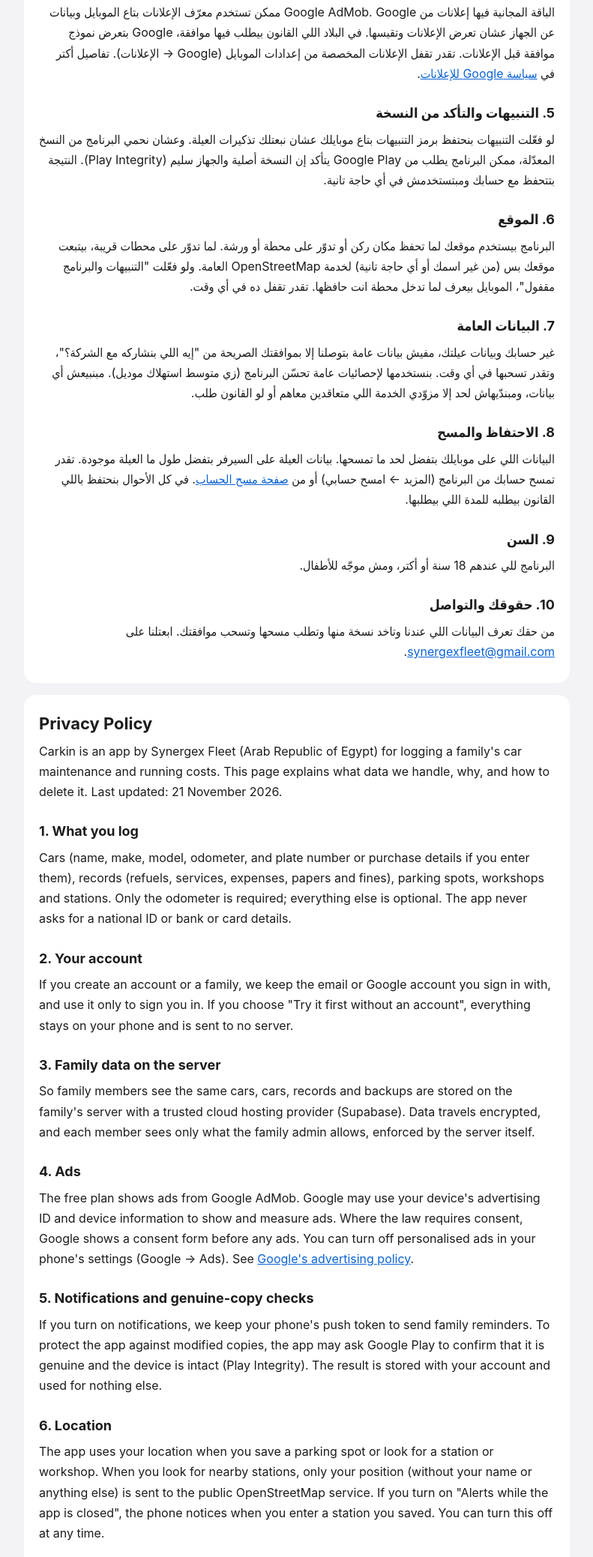
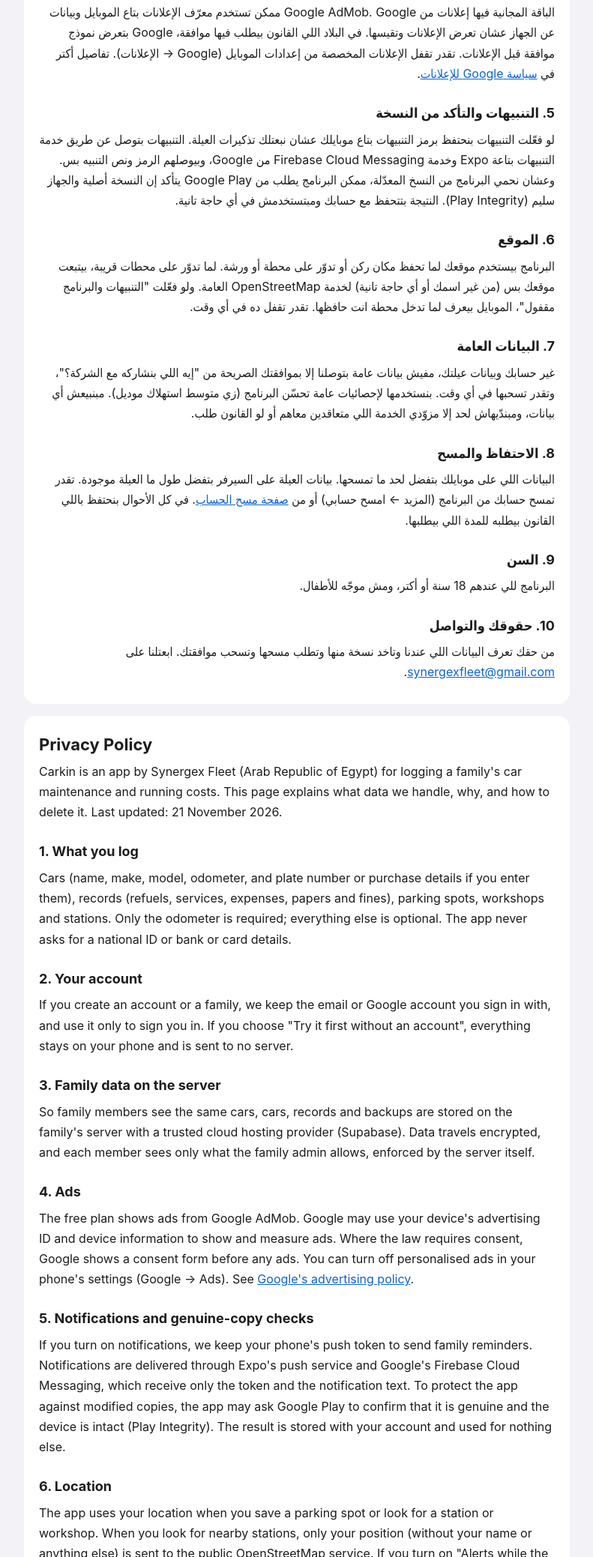
Before and after one commit to a7madsaad1/carkin-app, a plain HTML site: page privacy.html in a window 1280 px wide. Shown: the part 723-2800 px from the top of the page at 75% size, without its empty margins (244-1035 px from the left). Drawn offline with Linux system fonts and the light colour scheme.

Commit message:
Privacy: name the services that deliver notifications (Expo, Firebase Cloud Messaging)
Co-Authored-By: Claude Opus 5.5 <noreply@anthropic.com>

```diff
--- a/privacy.html
+++ b/privacy.html
@@ -46,7 +46,7 @@
   <p>الباقة المجانية فيها إعلانات من Google AdMob. Google ممكن تستخدم معرّف الإعلانات بتاع الموبايل وبيانات عن الجهاز عشان تعرض الإعلانات وتقيسها. في البلاد اللي القانون بيطلب فيها موافقة، Google بتعرض نموذج موافقة قبل الإعلانات. تقدر تقفل الإعلانات المخصصة من إعدادات الموبايل (Google → الإعلانات). تفاصيل أكتر في <a href="https://policies.google.com/technologies/ads">سياسة Google للإعلانات</a>.</p>
 
   <h2>5. التنبيهات والتأكد من النسخة</h2>
-  <p>لو فعّلت التنبيهات بنحتفظ برمز التنبيهات بتاع موبايلك عشان نبعتلك تذكيرات العيلة. وعشان نحمي البرنامج من النسخ المعدّلة، ممكن البرنامج يطلب من Google Play يتأكد إن النسخة أصلية والجهاز سليم (Play Integrity). النتيجة بتتحفظ مع حسابك ومبتستخدمش في أي حاجة تانية.</p>
+  <p>لو فعّلت التنبيهات بنحتفظ برمز التنبيهات بتاع موبايلك عشان نبعتلك تذكيرات العيلة. التنبيهات بتوصل عن طريق خدمة التنبيهات بتاعة Expo وخدمة Firebase Cloud Messaging من Google، وبيوصلهم الرمز ونص التنبيه بس. وعشان نحمي البرنامج من النسخ المعدّلة، ممكن البرنامج يطلب من Google Play يتأكد إن النسخة أصلية والجهاز سليم (Play Integrity). النتيجة بتتحفظ مع حسابك ومبتستخدمش في أي حاجة تانية.</p>
 
   <h2>6. الموقع</h2>
   <p>البرنامج بيستخدم موقعك لما تحفظ مكان ركن أو تدوّر على محطة أو ورشة. لما تدوّر على محطات قريبة، بيتبعت موقعك بس (من غير اسمك أو أي حاجة تانية) لخدمة OpenStreetMap العامة. ولو فعّلت "التنبيهات والبرنامج مقفول"، الموبايل بيعرف لما تدخل محطة انت حافظها. تقدر تقفل ده في أي وقت.</p>
@@ -81,7 +81,7 @@
   <p>The free plan shows ads from Google AdMob. Google may use your device's advertising ID and device information to show and measure ads. Where the law requires consent, Google shows a consent form before any ads. You can turn off personalised ads in your phone's settings (Google → Ads). See <a href="https://policies.google.com/technologies/ads">Google's advertising policy</a>.</p>
 
   <h2>5. Notifications and genuine-copy checks</h2>
-  <p>If you turn on notifications, we keep your phone's push token to send family reminders. To protect the app against modified copies, the app may ask Google Play to confirm that it is genuine and the device is intact (Play Integrity). The result is stored with your account and used for nothing else.</p>
+  <p>If you turn on notifications, we keep your phone's push token to send family reminders. Notifications are delivered through Expo's push service and Google's Firebase Cloud Messaging, which receive only the token and the notification text. To protect the app against modified copies, the app may ask Google Play to confirm that it is genuine and the device is intact (Play Integrity). The result is stored with your account and used for nothing else.</p>
 
   <h2>6. Location</h2>
   <p>The app uses your location when you save a parking spot or look for a station or workshop. When you look for nearby stations, only your position (without your name or anything else) is sent to the public OpenStreetMap service. If you turn on "Alerts while the app is closed", the phone notices when you enter a station you saved. You can turn this off at any time.</p>
```
